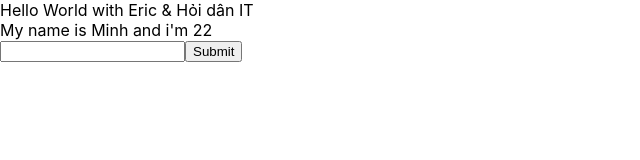
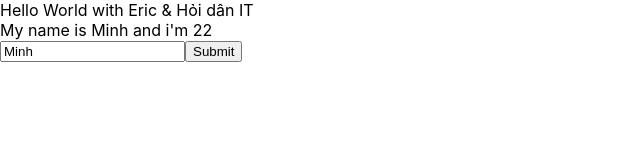
Before and after one commit to minhduong201103/test-demo-react, a React (Create React App) app: page / in a window 1280 px wide. Shown: the top 160 px of the page, without its empty margins (0-640 px from the left). Built offline with nearby package versions, Linux system fonts and the light colour scheme.

Commit message:
video 21

```diff
--- a/src/components/MyComponent.js
+++ b/src/components/MyComponent.js
@@ -44,6 +44,7 @@ class MyComponent extends React.Component {
                 My name is {this.state.name} and i'm {this.state.age}
                 <form onSubmit={(event) => this.handleOnSubmit(event)}>
                     <input
+                        value={this.state.name}
                         type="text"
                         onChange={(event) => this.handleOnChangeInput(event)}
                     />
```
